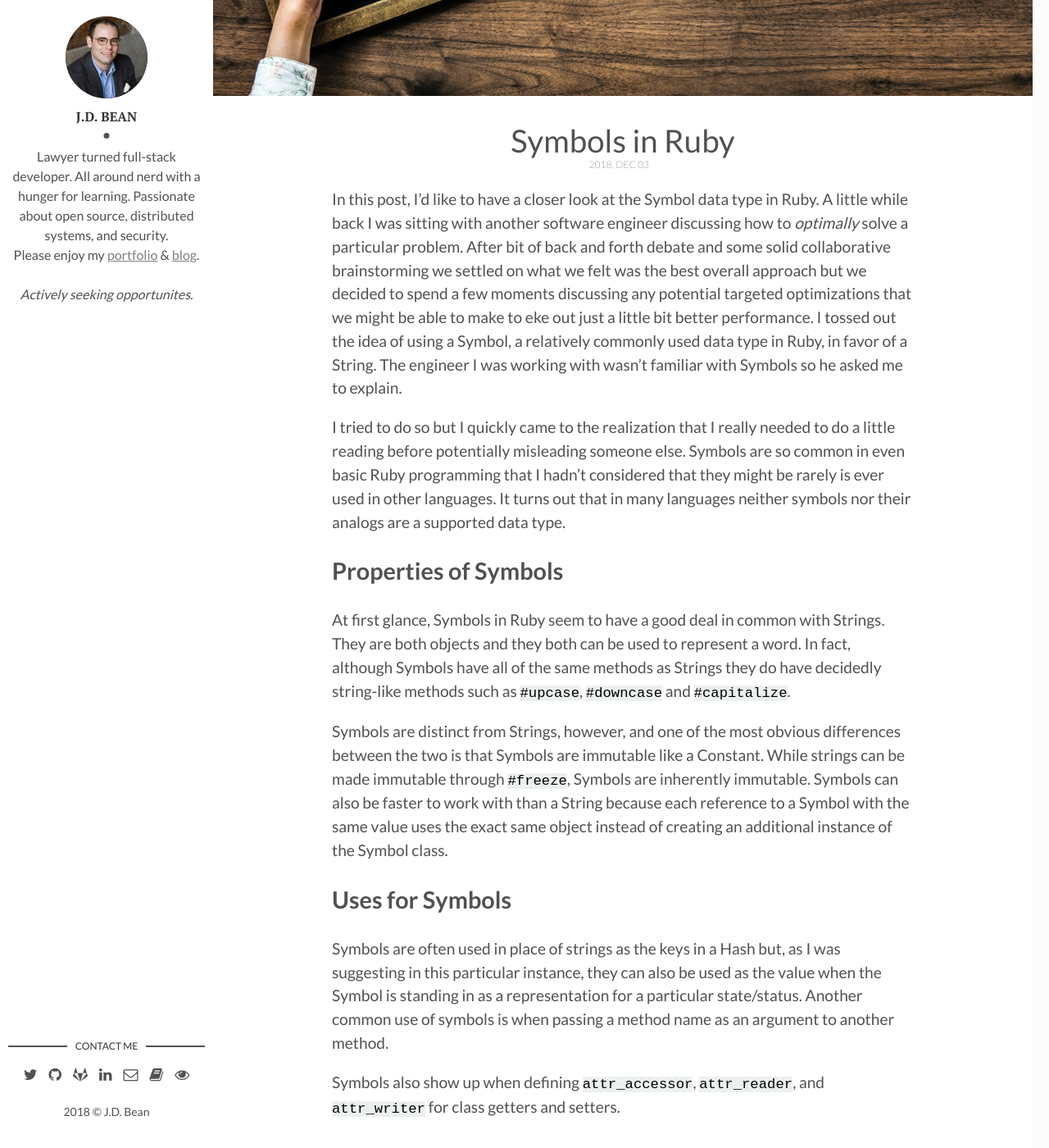
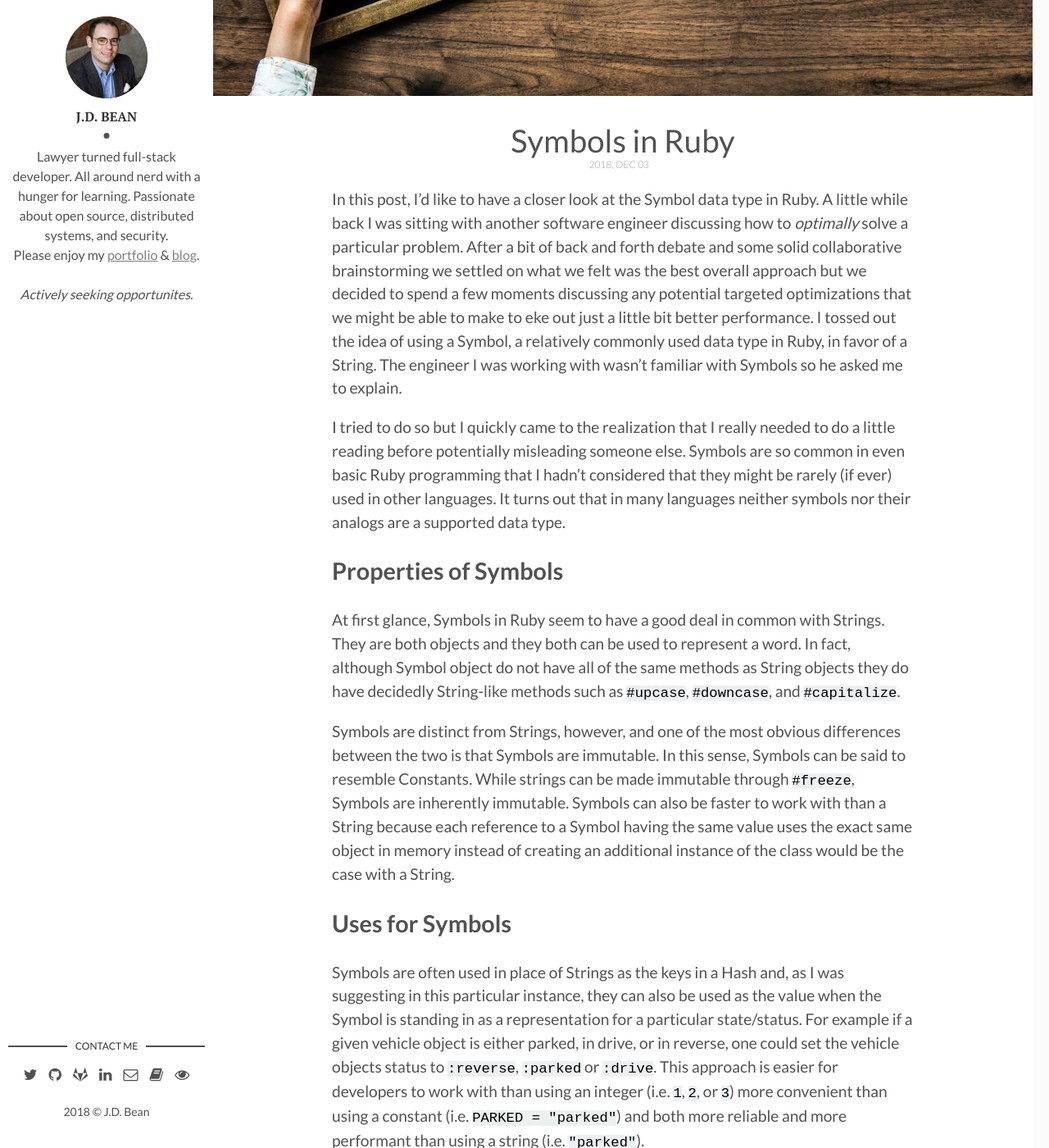
Before and after one commit to jdbean/blog-mirror, a Jekyll site: the page built from _posts/2018-12-03-symbols-in-ruby.md, in a window 1280 px wide and 1400 px high, scrolled down 403 px. Shown: the whole window at 82% size. Built offline with Jekyll 4.4.1, drawn with Linux system fonts in a browser that asks for light colours; some of the changed text lies outside the part shown.

Commit message:
Revising symbols post

````diff
--- a/_posts/2018-12-03-symbols-in-ruby.md
+++ b/_posts/2018-12-03-symbols-in-ruby.md
@@ -13,21 +13,33 @@
 
 In this post, I'd like to have a closer look at the Symbol data type in Ruby.
 <!-- more -->
-A little while back I was sitting with another software engineer discussing how to *optimally* solve a particular problem. After bit of back and forth debate and some solid collaborative brainstorming we settled on what we felt was the best overall approach but we decided to spend a few moments discussing any potential targeted optimizations that we might be able to make to eke out just a little bit better performance. I tossed out the idea of using a Symbol, a relatively commonly used data type in Ruby, in favor of a String. The engineer I was working with wasn't familiar with Symbols so he asked me to explain.
+A little while back I was sitting with another software engineer discussing how to *optimally* solve a particular problem. After a bit of back and forth debate and some solid collaborative brainstorming we settled on what we felt was the best overall approach but we decided to spend a few moments discussing any potential targeted optimizations that we might be able to make to eke out just a little bit better performance. I tossed out the idea of using a Symbol, a relatively commonly used data type in Ruby, in favor of a String. The engineer I was working with wasn't familiar with Symbols so he asked me to explain.
 
-I tried to do so but I quickly came to the realization that I really needed to do a little reading before potentially misleading someone else. Symbols are so common in even basic Ruby programming that I hadn't considered that they might be rarely is ever used in other languages. It turns out that in many languages neither symbols nor their analogs are a supported data type.
+I tried to do so but I quickly came to the realization that I really needed to do a little reading before potentially misleading someone else. Symbols are so common in even basic Ruby programming that I hadn't considered that they might be rarely (if ever) used in other languages. It turns out that in many languages neither symbols nor their analogs are a supported data type.
 
 # Properties of Symbols
 
-At first glance, Symbols in Ruby seem to have a good deal in common with Strings. They are both objects and they both can be used to represent a word. In fact, although Symbols have all of the same methods as Strings they do have decidedly string-like methods such as `#upcase`, `#downcase` and `#capitalize`.
+At first glance, Symbols in Ruby seem to have a good deal in common with Strings. They are both objects and they both can be used to represent a word. In fact, although Symbol object do not have all of the same methods as String objects they do have decidedly String-like methods such as `#upcase`, `#downcase`, and `#capitalize`.
 
-Symbols are distinct from Strings, however, and one of the most obvious differences between the two is that Symbols are immutable like a Constant. While strings can be made immutable through `#freeze`, Symbols are inherently immutable. Symbols can also be faster to work with than a String because each reference to a Symbol with the same value uses the exact same object instead of creating an additional instance of the Symbol class.
+Symbols are distinct from Strings, however, and one of the most obvious differences between the two is that Symbols are immutable. In this sense, Symbols can be said to resemble Constants. While strings can be made immutable through `#freeze`, Symbols are inherently immutable. Symbols can also be faster to work with than a String because each reference to a Symbol having the same value uses the exact same object in memory instead of creating an additional instance of the class would be the case with a String.
 
 # Uses for Symbols
 
-Symbols are often used in place of strings as the keys in a Hash but, as I was suggesting in this particular instance, they can also be used as the value when the Symbol is standing in as a representation for a particular state/status. Another common use of symbols is when passing a method name as an argument to another method.
+Symbols are often used in place of Strings as the keys in a Hash and, as I was suggesting in this particular instance, they can also be used as the value when the Symbol is standing in as a representation for a particular state/status. For example if a given vehicle object is either parked, in drive, or in reverse, one could set the vehicle objects status to `:reverse`, `:parked` or `:drive`. This approach is easier for developers to work with than using an integer (i.e. `1`, `2`, or `3`) more convenient than using a constant (i.e. `PARKED = "parked"`) and both more reliable and more performant than using a string (i.e. `"parked"`).
 
-Symbols also show up when defining `attr_accessor`, `attr_reader`, and `attr_writer` for class getters and setters.
+Another common use of symbols is when passing a method name as an argument to another method like in the final line of this example code:
+
+```ruby
+class Klass
+  def hello(*args)
+    "Hello " + args.join(' ')
+  end
+end
+k = Klass.new
+k.send :hello, "gentle", "readers"   #=> "Hello gentle readers"
+```
+
+Symbols also show up as arguments for the heavily used `attr_accessor`, `attr_reader`, and `attr_writer` methods for defining class getters and setters.
 
 # Conclusion
-This research didn't really uncover much that I wasn't already aware of and perhaps it didn't do so for you either. That said, being asked to explain something that I had simply taken at face value did help me to link together a bunch of disparate pieces of information into a more cohesive understanding. I feel fairly comfortable now describing a Symbol as and immutable String-like object which is optimized for use as a label of sorts (at least in Ruby). I also learned that ECMAScript6(ES6) introduced Symbols as a primitive type for JavaScript!
+This research didn't really uncover much that I wasn't already aware of and it may not be new to you either as a reader. That said, being asked to explain something that I had simply taken at face value did help me to link together a bunch of disparate pieces of information into a more cohesive understanding. Prior to going through this process I had a sense of how to work Symbols and an idea of what they were recommended for but I honestly didn't really *think* about what why they exsisted. I feel fairly comfortable now describing a Symbol as an immutable String-like object which is optimized for use as a label of sorts (at least in Ruby). I also learned that ECMAScript6(ES6) introduced Symbols as a primitive type for JavaScript!
````
